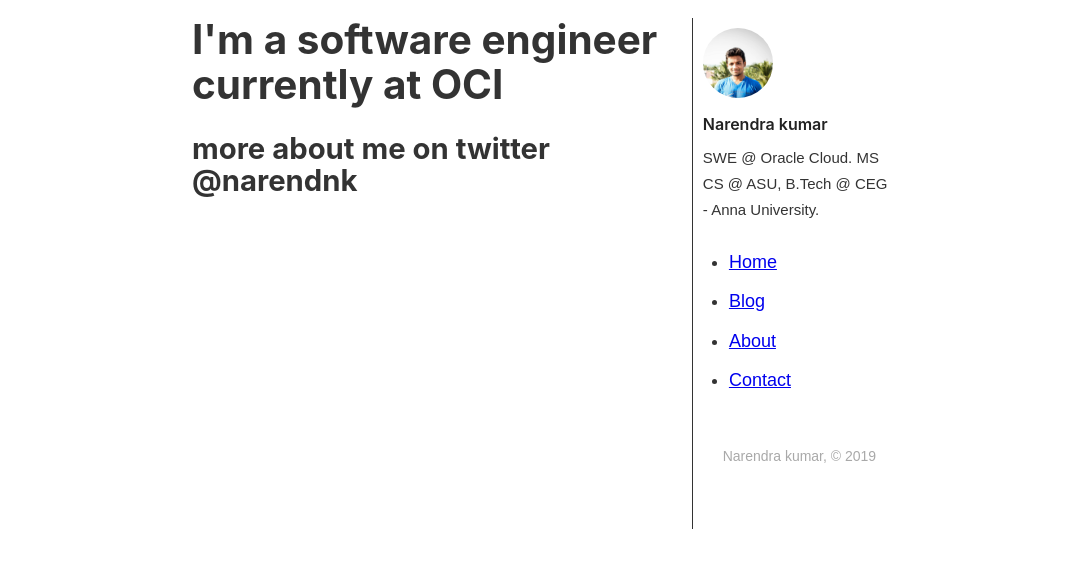
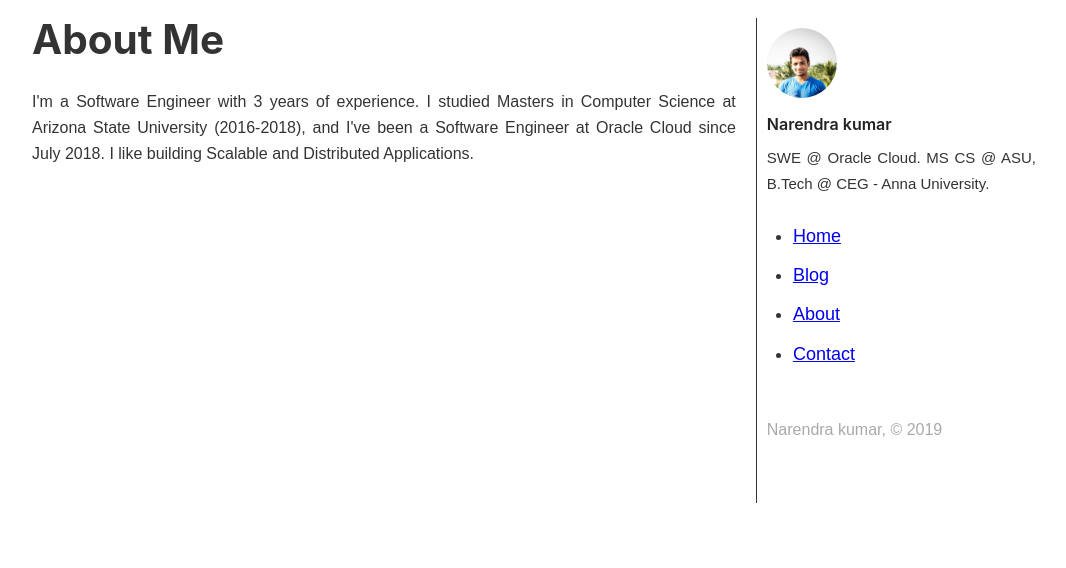
Before and after one commit to narendrakumar92/my-website, a Gatsby site: page /about in a window 1280 px wide. Shown: the whole page, without its empty margins (91-1157 px from the left). Built offline with nearby package versions, Linux system fonts and the light colour scheme; Gatsby itself is replaced by a stand-in of ours.

Commit message:
responsive to mobile layout

```diff
--- a/src/components/header.js
+++ b/src/components/header.js
@@ -13,10 +13,22 @@
   `)
   return (
     <header className={headerStyles.header}>
-      <h1>
-        <Link className={headerStyles.title}>
-        </Link>
-        </h1>
+      <nav>
+        <ul className={headerStyles.navList}>
+          <li>
+            <Link className={headerStyles.navItem} activeClassName={headerStyles.activeNavItem} to='/'>Home</Link>
+          </li>
+          <li>
+            <Link className={headerStyles.navItem} activeClassName={headerStyles.activeNavItem} to='/blog'>Blog</Link>
+          </li>
+          <li>
+            <Link className={headerStyles.navItem} activeClassName={headerStyles.activeNavItem} to='/about'>About</Link>
+          </li>
+          <li>
+            <Link className={headerStyles.navItem} activeClassName={headerStyles.activeNavItem} to='/contact'>Contact</Link>
+          </li>
+        </ul>
+      </nav>
     </header>
   )
 }
--- a/src/components/layout.js
+++ b/src/components/layout.js
@@ -8,13 +8,18 @@
     return (
 
         <div className={layoutStyles.container}>
+            <div className={layoutStyles.mobileonly}>
+                <Header/>
+            </div>
             <main style={{width: `70%`, float: `left`}}>
             <div className={layoutStyles.content}>
             {props.children}
             </div>
             </main>
             <div className={layoutStyles.leftsidebar}>
-            <Sidebar />
+                <div className={layoutStyles.desktoponly}>
+                    <Sidebar />
+                </div>
             </div>
 
         </div>
--- a/src/components/layout.module.scss
+++ b/src/components/layout.module.scss
@@ -1,6 +1,6 @@
 .container {
     margin: 0 auto;
-    max-width: 750px;
+    max-width: 1070px;
 	padding: 1rem;
 }
 
@@ -17,3 +17,48 @@
 	width: 85%;
 	vertical-align: top;
 }
+
+.desktoponly {
+	display: none;
+}
+
+.mobileonly {
+	display: unset;
+}
+
+@media screen and (min-width: 580px) {
+	.container {
+		margin: 0 auto;
+		max-width: 1070px;
+		padding: 1rem;
+	}
+
+	.leftsidebar {
+		display: table-cell;
+		width: 15%;
+		vertical-align: top;
+		border-left-style: solid;
+		border-width: 0.2px;
+	}
+
+	.content {
+		display: table-cell;
+		width: 85%;
+		vertical-align: top;
+	}
+
+	.desktoponly {
+		display: unset;
+	}
+
+	.mobileonly {
+		display: none;
+	}
+
+	p {
+		text-align: justify;
+		margin-right: 20px;
+		font-size: 16px;
+        font-weight:  500;
+	}
+}
--- a/src/components/sidebar.module.scss
+++ b/src/components/sidebar.module.scss
@@ -1,5 +1,5 @@
 @import '../assets/variables';
-
+@media screen and (min-width: 580px) {
     .header {
         padding: 1rem 0 3rem;
     }
@@ -56,3 +56,4 @@
             text-decoration: none;
         }
     }
+}
--- a/src/pages/about.js
+++ b/src/pages/about.js
@@ -6,8 +6,8 @@
         <div>
             <Layout>
                 <Head title='About me'/>
-                <h1>I'm a software engineer currently at OCI</h1>
-                <h2> more about me on twitter @narendnk</h2>
+                <h1>About Me</h1>
+                <p>I'm a Software Engineer with 3 years of experience. I studied Masters in Computer Science at Arizona State University (2016-2018), and I've been a Software Engineer at Oracle Cloud since July 2018. I like building Scalable and Distributed Applications.</p>
             </Layout>
         </div>
     )
--- a/src/pages/index.js
+++ b/src/pages/index.js
@@ -9,8 +9,7 @@
       <Layout>
       <Head title="Home"/>
         <h1>Hello!</h1>
-        <h2>I'm Naren, Software Engineer currently working at Oracle Cloud, Seattle</h2>
-        <p> The blog site is under construction <Link to='/contact'> Contact me.</Link></p>
+        <p>I'm a Software Engineer with 3 years of experience. I studied Masters in Computer Science at Arizona State University (2016-2018), and I've been a Software Engineer at Oracle Cloud since July 2018. I like building Scalable and Distributed Applications.</p>
       </Layout>
     </div>
   )
```
Lines whose indentation alone changed are shown as unchanged.
